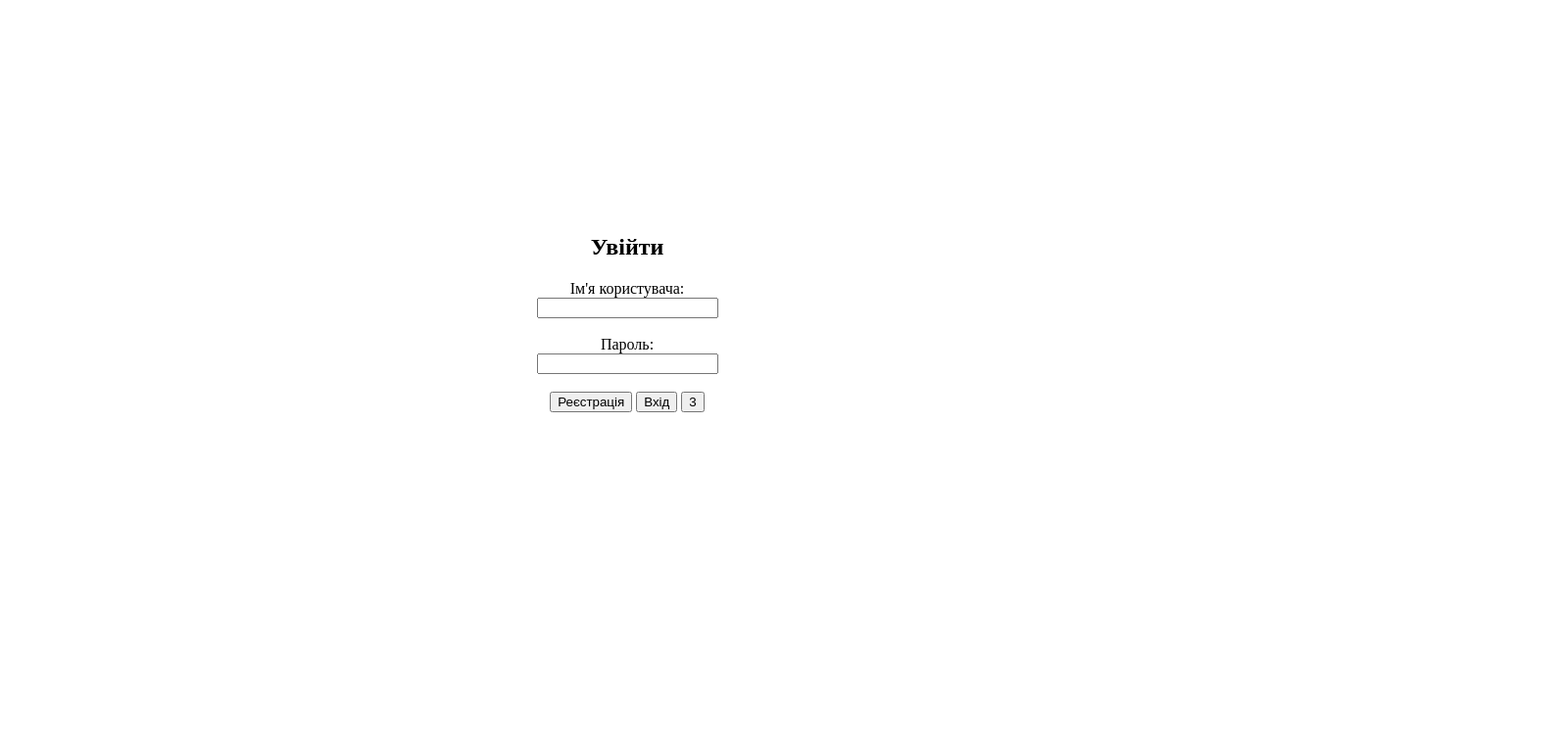
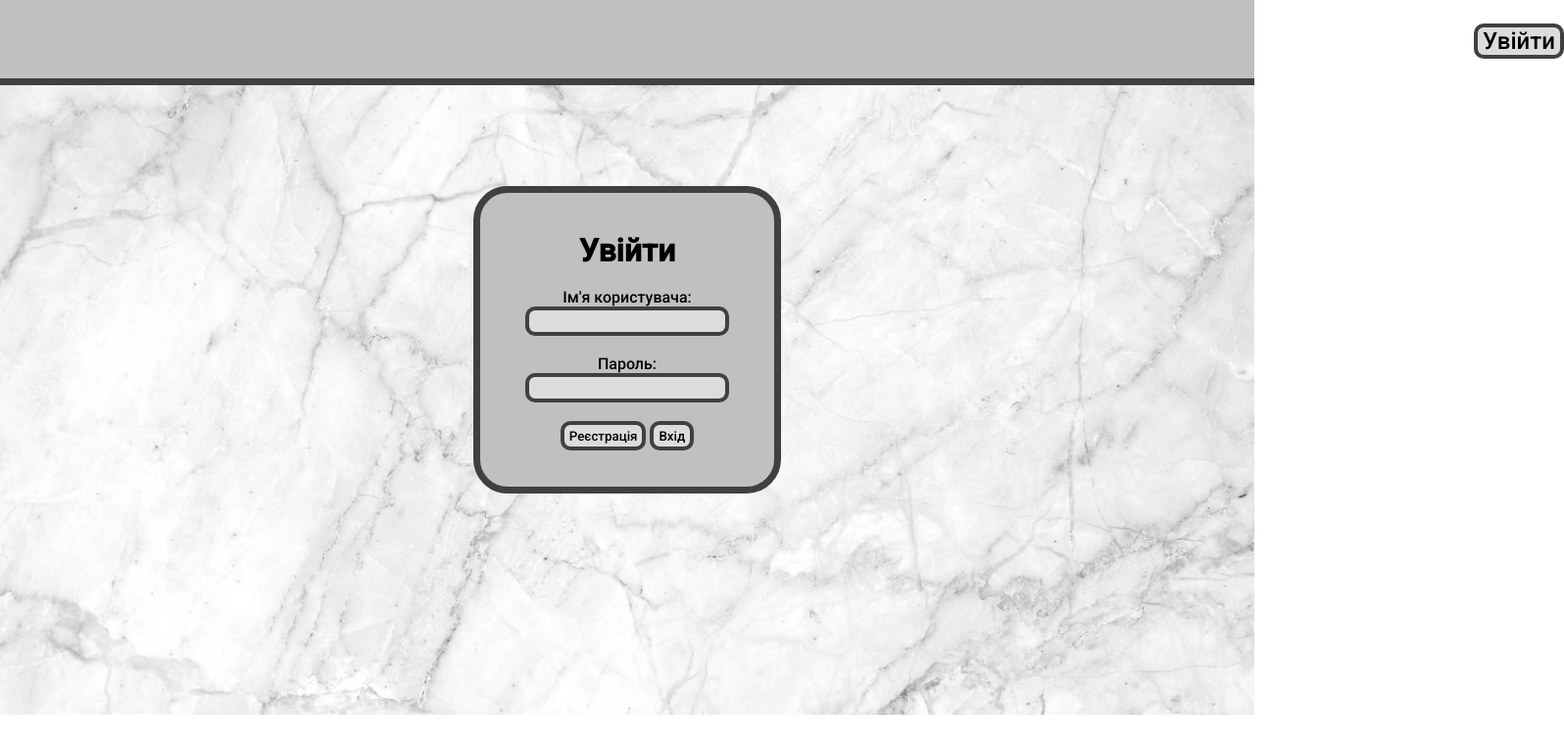
Before and after one commit to 0legCH/Team-victory, a plain HTML site: page project/templates/login.html in a window 1280 px wide. Shown: the whole page at 98% size, 1596 px wide, since content can reach past the window. Drawn offline with Linux system fonts and the light colour scheme.

Commit message:
HTML updates

```diff
--- /dev/null
+++ b/project/static/main.css
@@ -0,0 +1,76 @@
+@import url('https://fonts.googleapis.com/css2?family=Roboto:wght@500&display=swap');
+*{
+    margin: 0;
+    padding: 0;
+}
+body{
+    background-image: url(../static/background.jpg);
+    background-repeat: no-repeat;
+    background-position: center;
+    background-size: cover;
+}
+#head{
+    background: silver;
+    height: 10vh;
+    width: 100%;
+    border-bottom: 7px solid #404040 ;
+}
+#head input{
+    margin-left: 188vh;
+    margin-top: 3vh;
+    height: auto;
+    font-size: x-large;
+}
+.main {
+    display: flex;
+    justify-content: center;
+    align-items: center;
+    height: 65vh;
+    margin: 0;
+    text-align: center;
+    font-family: 'Roboto', sans-serif;
+}
+#blocklogin{
+    background: silver;
+    height: 250px;
+    width: 300px;
+    background-position-x: center;
+    border: 7px solid #404040;
+    border-radius: 35px;
+    padding-top: 40px;
+    padding-bottom: 10px;
+}
+#blockwronglogin{
+    background: silver;
+    height: 120px;
+    width: 600px;
+    background-position-x: center;
+    border: 7px solid #404040;
+    border-radius: 35px;
+    padding-top: 40px;
+}
+.test:hover{
+    color: brown;
+}
+input{
+    font-family: 'Roboto', sans-serif;
+}
+input:required{color: rgb(0, 102, 0);}
+input:required:focus{color: rgb(124, 0, 0);}
+input:required{
+    border: 4px solid #404040;
+    background: #DCDCDC;
+    border-radius: 10px;
+    height: 22px;
+    width: 200px;
+    text-align: center;
+}
+.button{
+    border: 4px solid #404040;
+    background: #DCDCDC;
+    height: 30px;
+    text-align: center;
+    border-radius: 10px;
+    padding-left: 5px;
+    padding-right: 5px;
+}
--- a/project/templates/login.html
+++ b/project/templates/login.html
@@ -1,37 +1,30 @@
 <!DOCTYPE html>
 <html>
 <head>
-    <title>Форма для введення імені користувача та пароля</title>
-    <style>
-        body {
-            display: flex;
-            justify-content: center;
-            align-items: center;
-            height: 80vh;
-            margin: 0;
-        }
-
-        form {
-            text-align: center;
-        }
-    </style>
+    <title>Вхід в акаунт</title>
+    <link rel="stylesheet" href="../static/main.css">
 </head>
 <body>
+    <form action="/login" method="post">
+        <div id="head">
+            <input class = "button" type="submit" name="value" value="Увійти">
+        </div>
+        <div class="main">
+            <div id ="blocklogin">
 
 
+                <h1 class="test">Увійти</h1><br>
+                <label for="username">Ім'я користувача:</label><br>
+                <input type="text" id="username" name="username" required><br><br>
 
-<form action="/login" method="post">
-    <h2>Увійти</h2>
-    <label for="username">Ім'я користувача:</label><br>
-    <input type="text" id="username" name="username" required><br><br>
+                <label for="password">Пароль:</label><br>
+                <input type="password" id="password" name="password" required><br><br>
 
-    <label for="password">Пароль:</label><br>
-    <input type="password" id="password" name="password" required><br><br>
+                <input class = "button" type="submit" name="value" value="Реєстрація">
+                <input class = "button" type="submit" name="value" value="Вхід">
 
-    <input type="submit" name="value" value="Реєстрація">
-    <input type="submit" name="value" value="Вхід">
-    <input type="submit" name="value" value="3">
-</form>
-
+            </div>
+        </div>
+    </form>
 </body>
 </html>
```
Also changed, not shown: project/templates/newaccount.html (added, +20 -0 lines), project/templates/wrongdata.html (added, +22 -0 lines), project/templates/wrongname.html (added, +21 -0 lines), project/static/background.jpg (added), 2 other files.
